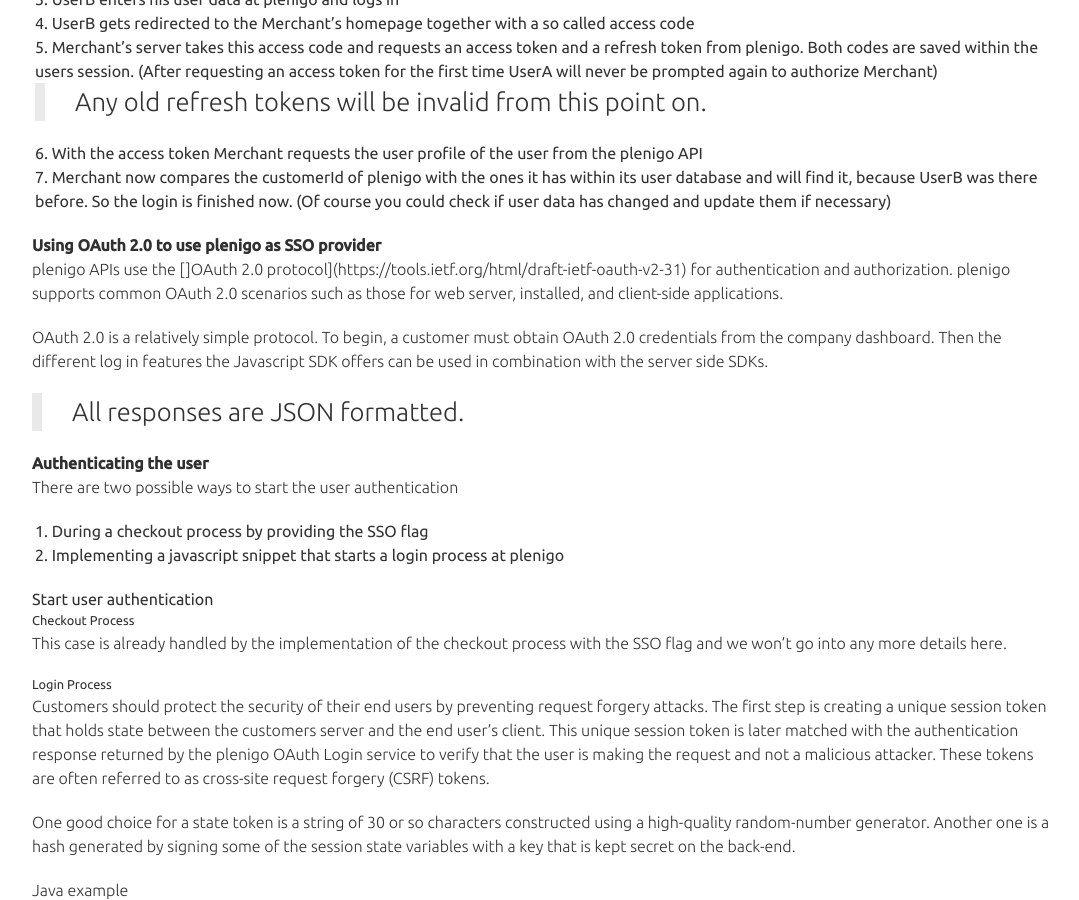
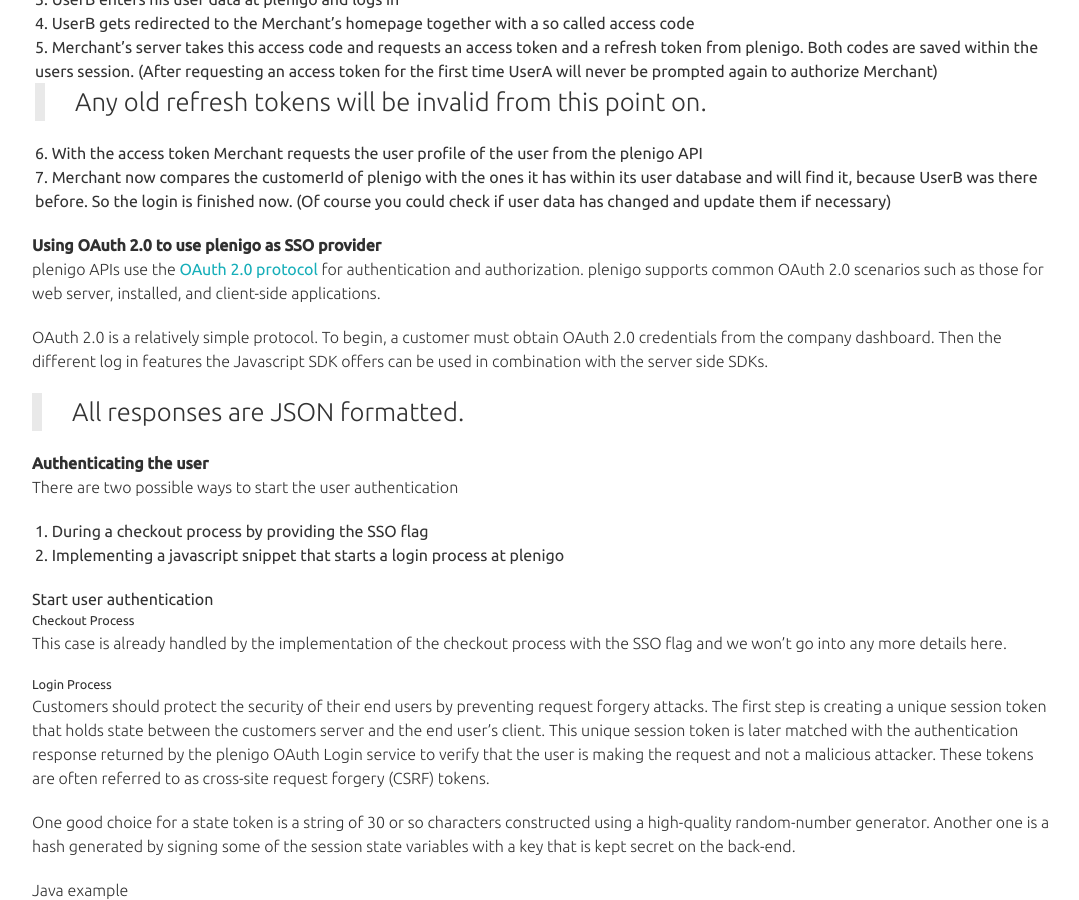
Before and after one commit to plenigo/plenigo.github.io, a Jekyll site: the page built from pages/custom_integration/includes/single_sign_on.md, in a window 1280 px wide and 900 px high, scrolled down 1457 px. Shown: the whole window, without its empty margins (96-1175 px from the left). Built offline with Jekyll 4.4.1, drawn with Linux system fonts in a browser that asks for light colours; our own code applies the rules of GitHub Pages for plain Markdown files.

Commit message:
+ fixed code

```diff
--- a/pages/custom_integration/includes/single_sign_on.md
+++ b/pages/custom_integration/includes/single_sign_on.md
@@ -55,7 +55,7 @@
 
 #### Using OAuth 2.0 to use plenigo as SSO provider
 
-plenigo APIs use the []OAuth 2.0 protocol](https://tools.ietf.org/html/draft-ietf-oauth-v2-31) for authentication and authorization. plenigo supports common OAuth 2.0 scenarios such as those for web server, installed, and client-side applications.
+plenigo APIs use the [OAuth 2.0 protocol](https://tools.ietf.org/html/draft-ietf-oauth-v2-31) for authentication and authorization. plenigo supports common OAuth 2.0 scenarios such as those for web server, installed, and client-side applications.
 
 OAuth 2.0 is a relatively simple protocol. To begin, a customer must obtain OAuth 2.0 credentials from the company dashboard. Then the different log in features the Javascript SDK offers can be used in combination with the server side SDKs.
 
```
